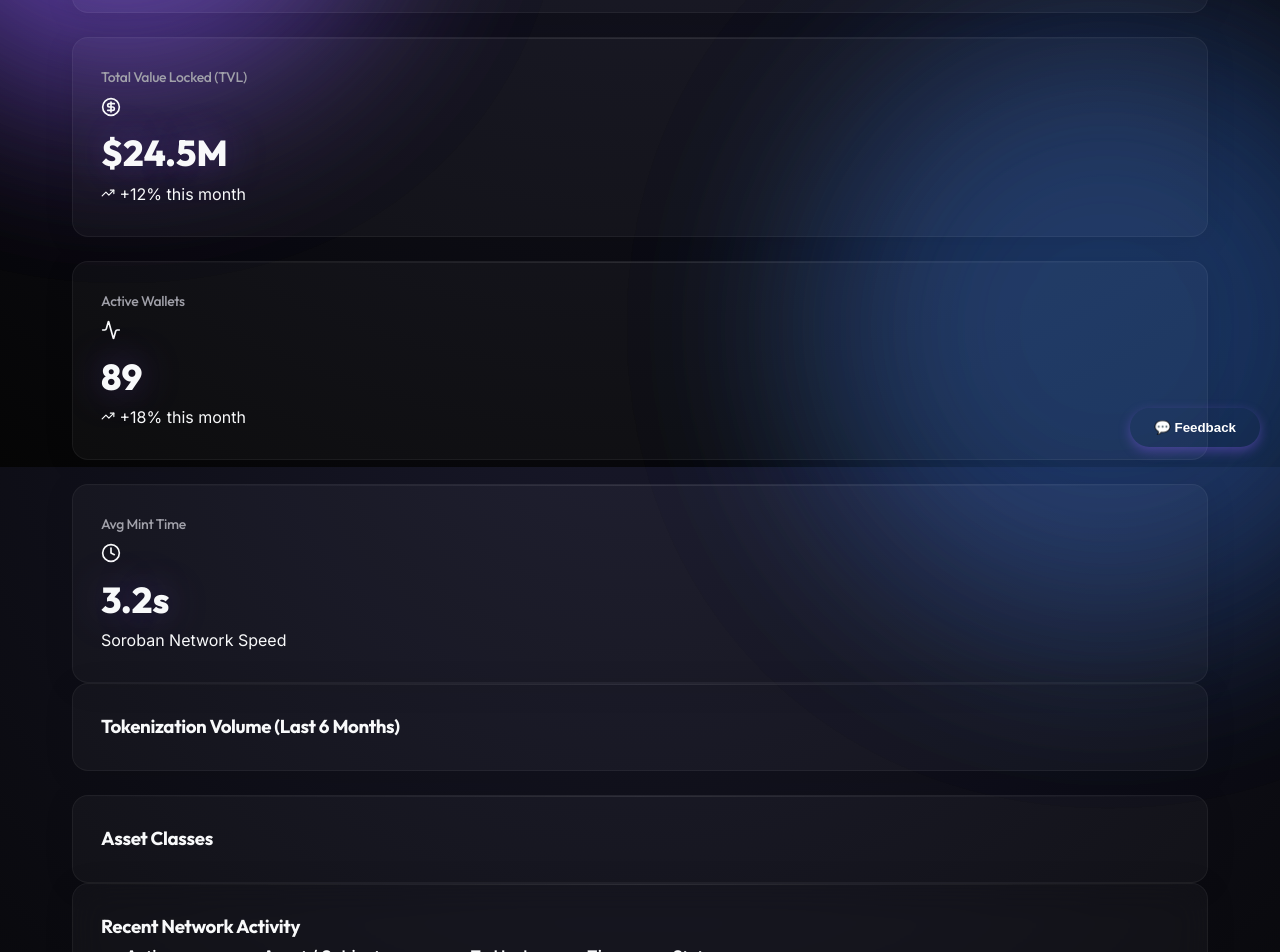
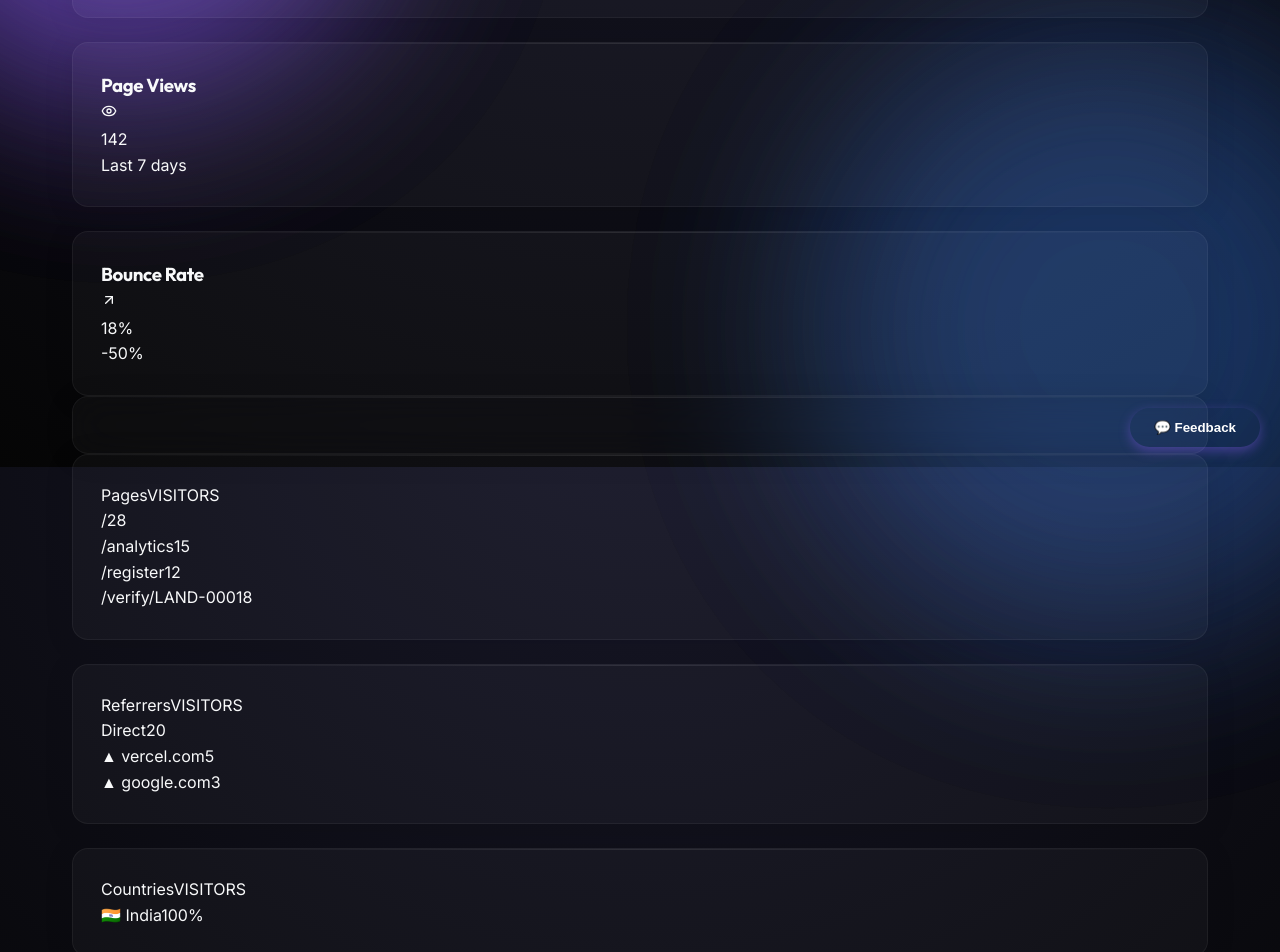
Before and after one commit to nandita141/AssetVault, a Next.js app in the folder frontend/: page /analytics in a window 1280 px wide. Shown: the part 333-1285 px from the top of the page. Built offline with nearby package versions, Linux system fonts and the light colour scheme.

Commit message:
Redesign analytics page to mimic Vercel Analytics

```diff
--- a/frontend/src/app/analytics/page.tsx
+++ b/frontend/src/app/analytics/page.tsx
@@ -3,12 +3,43 @@
 import { useState, useEffect } from 'react';
 import {
   BarChart, Bar, XAxis, YAxis, CartesianGrid, Tooltip as RechartsTooltip, ResponsiveContainer,
-  PieChart, Pie, Cell, Legend
+  PieChart, Pie, Cell, Legend, LineChart, Line
 } from 'recharts';
-import { Activity, CircleDollarSign, Fingerprint, Layers, TrendingUp, Clock, Globe } from 'lucide-react';
+import { Activity, CircleDollarSign, Fingerprint, Layers, TrendingUp, Clock, Globe, Users, Eye, ArrowUpRight } from 'lucide-react';
 import Link from 'next/link';
 
-// Mock Data for Charts
+// --- MOCK DATA ---
+
+// Vercel-like Web Traffic Data
+const webTrafficData = [
+  { name: 'Jul 16', visitors: 0, pageViews: 0 },
+  { name: 'Jul 17', visitors: 0, pageViews: 0 },
+  { name: 'Jul 18', visitors: 0, pageViews: 0 },
+  { name: 'Jul 19', visitors: 0, pageViews: 0 },
+  { name: 'Jul 20', visitors: 0, pageViews: 0 },
+  { name: 'Jul 21', visitors: 0, pageViews: 0 },
+  { name: 'Jul 22', visitors: 2, pageViews: 22 },
+  { name: 'Jul 23', visitors: 28, pageViews: 142 },
+];
+
+const pagesData = [
+  { path: '/', visitors: 28 },
+  { path: '/analytics', visitors: 15 },
+  { path: '/register', visitors: 12 },
+  { path: '/verify/LAND-0001', visitors: 8 },
+];
+
+const referrersData = [
+  { source: 'Direct', visitors: 20 },
+  { source: 'vercel.com', visitors: 5 },
+  { source: 'google.com', visitors: 3 },
+];
+
+const countriesData = [
+  { name: 'India', flag: '🇮🇳', percentage: '100%' }
+];
+
+// AssetVault Business Data
 const monthlyVolumeData = [
   { name: 'Jan', volume: 15 },
   { name: 'Feb', volume: 22 },
@@ -40,11 +71,11 @@ export default function AnalyticsDashboard() {
     setMounted(true);
   }, []);
 
-  if (!mounted) return null; // Avoid hydration mismatch for charts
+  if (!mounted) return null;
 
   return (
     <div className="container py-8">
-      {/* Background Orbs from globals.css */}
+      {/* Background Orbs */}
       <div className="bg-orb bg-orb-1"></div>
       <div className="bg-orb bg-orb-2"></div>
 
@@ -63,8 +94,125 @@ export default function AnalyticsDashboard() {
         </div>
       </nav>
 
+      {/* --- WEB ANALYTICS SECTION (Vercel Clone) --- */}
+      <h2 className="text-2xl font-bold text-white mb-6 font-outfit animate-fade-in stagger-2">Web Traffic Overview</h2>
+
+      <div className="grid grid-cols-1 md:grid-cols-3 gap-6 mb-6 animate-fade-in stagger-2">
+        {/* Visitors KPI */}
+        <div className="card glass-panel" style={{ borderTop: '2px solid #fff' }}>
+          <div className="flex justify-between items-start mb-2">
+            <h3 className="text-sm font-medium text-gray-400">Visitors</h3>
+            <Users size={16} className="text-gray-500" />
+          </div>
+          <div className="text-4xl font-bold text-white font-outfit mb-2">28</div>
+          <div className="text-xs text-gray-500 flex items-center gap-1">
+             Last 7 days
+          </div>
+        </div>
+
+        {/* Page Views KPI */}
+        <div className="card glass-panel">
+          <div className="flex justify-between items-start mb-2">
+            <h3 className="text-sm font-medium text-gray-400">Page Views</h3>
+            <Eye size={16} className="text-gray-500" />
+          </div>
+          <div className="text-4xl font-bold text-white font-outfit mb-2">142</div>
+          <div className="text-xs text-gray-500 flex items-center gap-1">
+             Last 7 days
+          </div>
+        </div>
+
+        {/* Bounce Rate KPI */}
+        <div className="card glass-panel">
+          <div className="flex justify-between items-start mb-2">
+            <h3 className="text-sm font-medium text-gray-400">Bounce Rate</h3>
+            <ArrowUpRight size={16} className="text-gray-500" />
+          </div>
+          <div className="text-4xl font-bold text-white font-outfit mb-2">18%</div>
+          <div className="text-xs text-red-500 flex items-center gap-1 bg-red-500/10 w-max px-2 py-0.5 rounded">
+             -50%
+          </div>
+        </div>
+      </div>
+
+      {/* Web Traffic Graph */}
+      <div className="card glass-panel mb-6 animate-fade-in stagger-3">
+        <div className="h-[250px] w-full">
+          <ResponsiveContainer width="100%" height="100%">
+            <LineChart data={webTrafficData} margin={{ top: 10, right: 10, left: -20, bottom: 0 }}>
+              <CartesianGrid strokeDasharray="3 3" stroke="rgba(255,255,255,0.05)" vertical={false} />
+              <XAxis dataKey="name" stroke="#a1a1aa" tickLine={false} axisLine={false} tick={{ fontSize: 12 }} />
+              <YAxis stroke="#a1a1aa" tickLine={false} axisLine={false} tick={{ fontSize: 12 }} />
+              <RechartsTooltip
+                contentStyle={{ backgroundColor: '#050505', border: '1px solid rgba(255,255,255,0.1)', borderRadius: '8px' }}
+                itemStyle={{ color: '#fff' }}
+              />
+              <Line type="monotone" dataKey="visitors" stroke="#3b82f6" strokeWidth={2} dot={{ r: 3, fill: '#3b82f6' }} activeDot={{ r: 5 }} />
+            </LineChart>
+          </ResponsiveContainer>
+        </div>
+      </div>
+
+      {/* Web Traffic Tables (Pages, Referrers, Countries) */}
+      <div className="grid grid-cols-1 md:grid-cols-3 gap-6 mb-12 animate-fade-in stagger-3">
+        {/* Pages Table */}
+        <div className="card glass-panel p-0 overflow-hidden">
+          <div className="p-4 border-b border-white/5 flex justify-between">
+            <span className="text-sm font-bold text-white">Pages</span>
+            <span className="text-xs text-gray-500">VISITORS</span>
+          </div>
+          <div className="p-2">
+            {pagesData.map((page, i) => (
+              <div key={i} className="flex justify-between py-2 px-2 hover:bg-white/5 rounded transition-colors text-sm">
+                <span className="text-gray-300">{page.path}</span>
+                <span className="text-white font-medium">{page.visitors}</span>
+              </div>
+            ))}
+          </div>
+        </div>
+
+        {/* Referrers Table */}
+        <div className="card glass-panel p-0 overflow-hidden">
+          <div className="p-4 border-b border-white/5 flex justify-between">
+            <span className="text-sm font-bold text-white">Referrers</span>
+            <span className="text-xs text-gray-500">VISITORS</span>
+          </div>
+          <div className="p-2">
+            {referrersData.map((ref, i) => (
+              <div key={i} className="flex justify-between py-2 px-2 hover:bg-white/5 rounded transition-colors text-sm">
+                <span className="text-gray-300 flex items-center gap-2">
+                  {ref.source === 'Direct' ? '' : '▲'} {ref.source}
+                </span>
+                <span className="text-white font-medium">{ref.visitors}</span>
+              </div>
+            ))}
+          </div>
+        </div>
+
+        {/* Countries Table */}
+        <div className="card glass-panel p-0 overflow-hidden">
+          <div className="p-4 border-b border-white/5 flex justify-between">
+            <span className="text-sm font-bold text-white">Countries</span>
+            <span className="text-xs text-gray-500">VISITORS</span>
+          </div>
+          <div className="p-2">
+            {countriesData.map((country, i) => (
+              <div key={i} className="flex justify-between py-2 px-2 hover:bg-white/5 rounded transition-colors text-sm">
+                <span className="text-gray-300 flex items-center gap-2">
+                  <span>{country.flag}</span> {country.name}
+                </span>
+                <span className="text-white font-medium">{country.percentage}</span>
+              </div>
+            ))}
+          </div>
+        </div>
+      </div>
+
+      {/* --- ASSETVAULT BUSINESS METRICS --- */}
+      <h2 className="text-2xl font-bold text-white mb-6 font-outfit animate-fade-in stagger-3" style={{ animationDelay: '0.4s' }}>Platform Metrics</h2>
+
       {/* KPIs */}
-      <div className="grid grid-cols-1 md:grid-cols-2 lg:grid-cols-4 gap-6 mb-8 animate-fade-in stagger-2">
+      <div className="grid grid-cols-1 md:grid-cols-2 lg:grid-cols-4 gap-6 mb-8 animate-fade-in stagger-3" style={{ animationDelay: '0.5s' }}>
         <div className="card glass-panel">
           <div className="flex justify-between items-start mb-4">
             <h3 className="card-title text-gray-400">Total Assets Tokenized</h3>
@@ -119,7 +267,7 @@ export default function AnalyticsDashboard() {
       </div>
 
       {/* Charts Section */}
-      <div className="grid grid-cols-1 lg:grid-cols-3 gap-6 mb-8 animate-fade-in stagger-3">
+      <div className="grid grid-cols-1 lg:grid-cols-3 gap-6 mb-8 animate-fade-in stagger-3" style={{ animationDelay: '0.6s' }}>
 
         {/* Tokenization Volume (Bar Chart) */}
         <div className="card glass-panel lg:col-span-2">
@@ -178,7 +326,7 @@ export default function AnalyticsDashboard() {
       </div>
 
       {/* Recent Activity Table */}
-      <div className="card glass-panel animate-fade-in stagger-3" style={{ animationDelay: '0.4s' }}>
+      <div className="card glass-panel animate-fade-in stagger-3" style={{ animationDelay: '0.7s' }}>
         <h3 className="text-lg font-bold text-white mb-6 font-outfit">Recent Network Activity</h3>
         <div className="overflow-x-auto">
           <table className="w-full text-left border-collapse">
```
